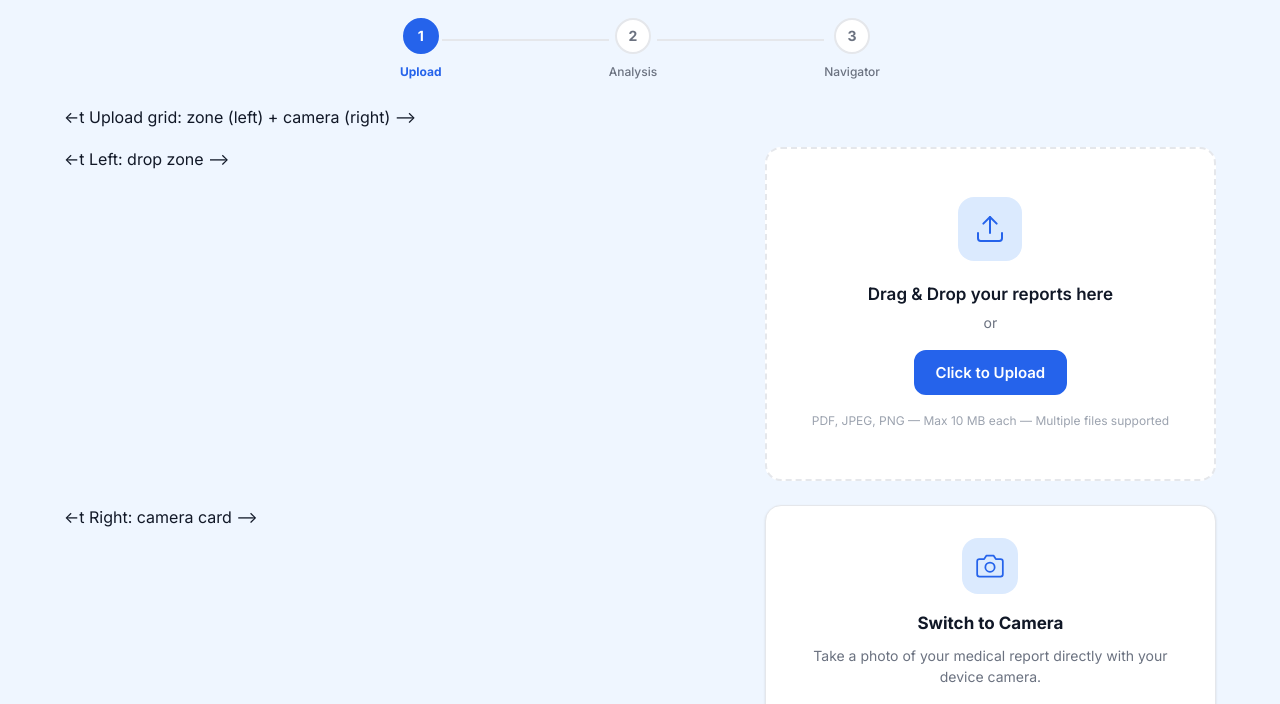
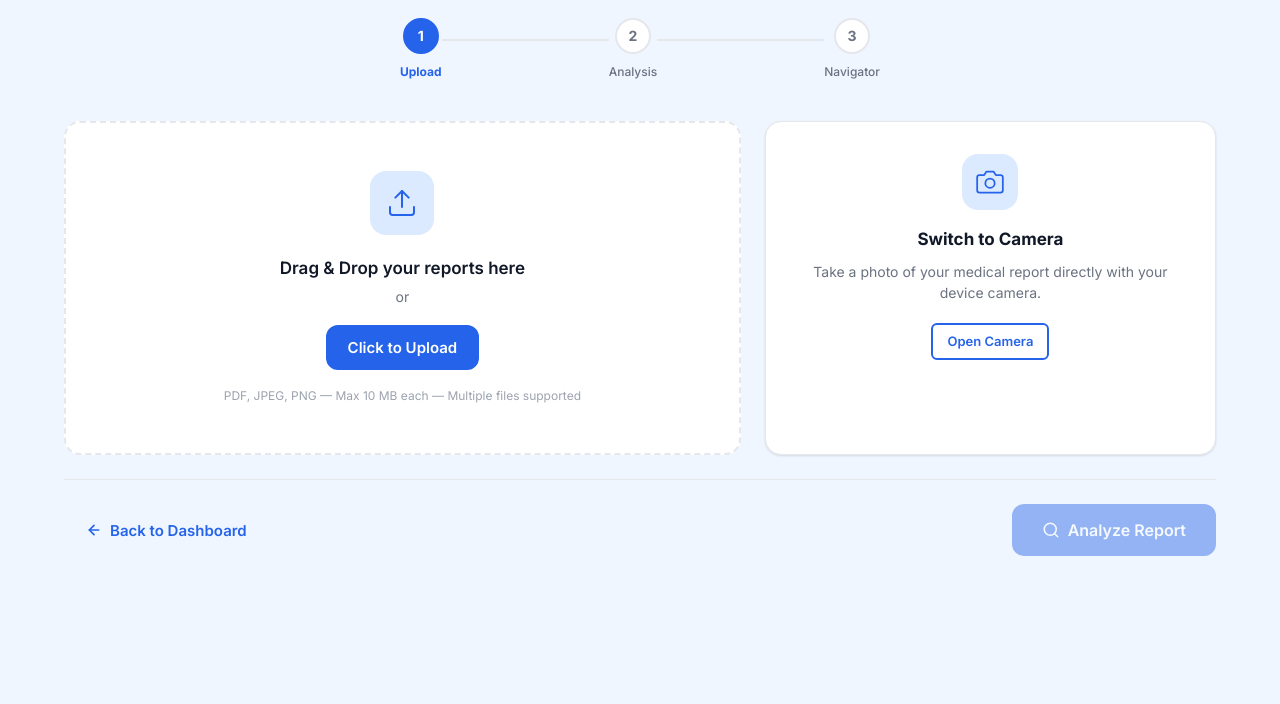
Before and after one commit to fahim-shahriar-alif/MediScan, a plain HTML site: page pages/upload.html in a window 1280 px wide. Shown: the part 70-774 px from the top of the page. Drawn offline with Linux system fonts and the light colour scheme; a script that the page names is missing.

Commit message:
Fixed the upload bugs

```diff
--- a/pages/upload.html
+++ b/pages/upload.html
@@ -34,10 +34,10 @@
 
     <div class="container">
 
-      <-t Upload grid: zone (left) + camera (right) -->
+      <!-- Upload grid: zone (left) + camera (right) -->
       <div class="upload-grid">
 
-        <-t Left: drop zone -->
+        <!-- Left: drop zone -->
         <div class="upload-zone" id="uploadZone" role="button" tabindex="0"
              aria-label="Upload medical report files">
           <div class="upload-zone__icon" aria-hidden="true">
@@ -55,7 +55,7 @@
           <input type="file" id="fileInput" accept=".pdf,.jpg,.jpeg,.png" multiple hidden />
         </div>
 
-        <-t Right: camera card -->
+        <!-- Right: camera card -->
         <div class="camera-card card">
           <div class="camera-card__icon" aria-hidden="true">
             <svg xmlns="http://www.w3.org/2000/svg" viewBox="0 0 24 24" fill="none"
@@ -71,7 +71,7 @@
 
       </div>
 
-      <-t File list: stacked below the grid, fixed height, scrollable -->
+      <!-- File list: stacked below the grid, fixed height, scrollable -->
       <div class="file-list" id="fileList" hidden>
         <div class="file-list__header">
           <div class="file-list__header-left">
@@ -89,7 +89,7 @@
         </div>
       </div>
 
-      <-t Actions -->
+      <!-- Actions -->
       <div class="upload-actions">
         <a href="../index.html" class="btn btn-ghost">
           <svg xmlns="http://www.w3.org/2000/svg" width="16" height="16" viewBox="0 0 24 24"
@@ -112,7 +112,7 @@
     </div>
   </main>
 
-  <-t Loading overlay -->
+  <!-- Loading overlay -->
   <div class="upload-loading" id="uploadLoading">
     <div class="upload-loading__card">
       <div class="upload-loading__spinner"></div>
```
